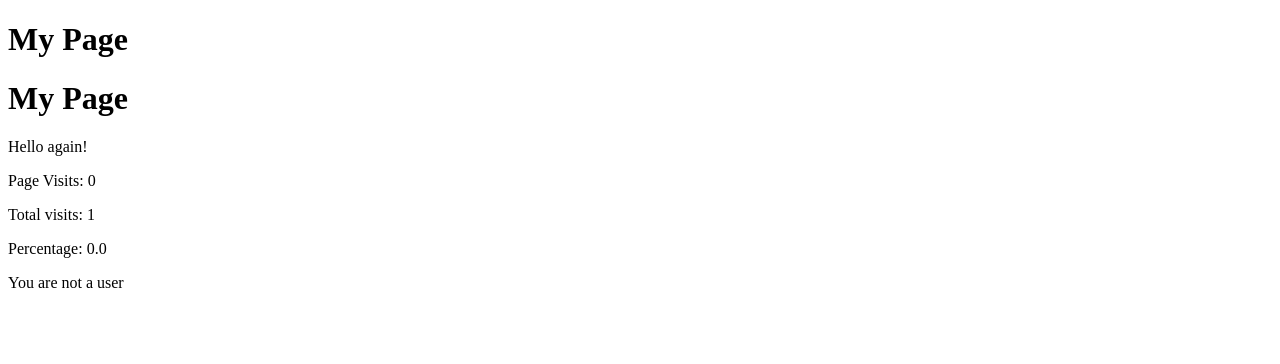
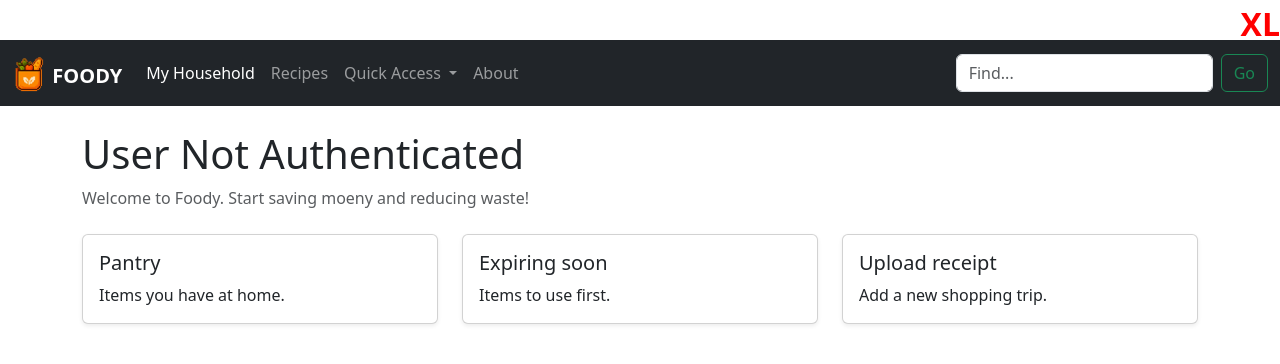
Before and after one commit to Louiskeville9/Django-Tutorial, a Django app: page /hello-world/ in a window 1280 px wide. Shown: the top 364 px of the page. Run offline with Django 5.2, Linux system fonts and the light colour scheme; tables that the repository leaves empty hold one stand-in row (values such as "Sample post"); some libraries are stand-ins or nearby versions.

Commit message:
Log in page and home page skeletons

```diff
--- a/requirements.txt
+++ b/requirements.txt
@@ -1 +1,3 @@
 Django>=5.0,<5.1
+python-decouple
+psycopg2-binary
--- a/src/Foody/urls.py
+++ b/src/Foody/urls.py
@@ -17,11 +17,12 @@ Including another URLconf
 from django.contrib import admin
 from django.urls import path
 
-from .views import home_page_view
+from .views import home_page_view, login_page_view, signup_page_view
 
 # Path appeneded to url, page view
 urlpatterns = [
-    path("", home_page_view), # Index page - path is ""
-    path("hello-world/", home_page_view),
+    path("", login_page_view, name="login"), # Index page - path is ""
+    path("signup/", signup_page_view, name="signup"),
+    path("hello-world/", home_page_view, name="home"),
     path("admin/", admin.site.urls),
 ]
--- a/src/Foody/views.py
+++ b/src/Foody/views.py
@@ -1,26 +1,63 @@
 import pathlib
-from django.shortcuts import render
+from django.shortcuts import render, redirect
 from django.http import HttpResponse
+from django.contrib.auth import authenticate, login
+from django.contrib.auth.models import User
 
 from visits.models import PageVisit # Import custom page visit module
 
 this_dir = pathlib.Path(__file__).resolve().parent  # Find (resolve) the parent directory
 
 def home_page_view(request, *args, **kwargs):
-    queryset = PageVisit.objects.all() # Get all objects
-    page_qs = PageVisit.objects.filter(path=request.path) # Filter for objects with path
+    #queryset = PageVisit.objects.all() # Get all objects
+    #page_qs = PageVisit.objects.filter(path=request.path) # Filter for objects with path
 
-    my_title = "My Page"
+    my_title = "Home"
     html_template = "home.html" # Set template
     my_context = {
         "page_title": my_title,
-        "page_visit_count": page_qs.count(), # Count all page visit rows that are in query set
-        "total_visit_count": queryset.count(),
-        "percent": (page_qs.count() * 100.0) / queryset.count(),
+        #"page_visit_count": page_qs.count(), # Count all page visit rows that are in query set
+        #"total_visit_count": queryset.count(),
+        #"percent": (page_qs.count() * 100.0) / queryset.count(),
     }
     path = request.path
-    PageVisit.objects.create(path = request.path) # Create a page visit
+    #PageVisit.objects.create(path = request.path) # Create a page visit
     return render(request, html_template, my_context)  # Return response to server
+
+def login_page_view(request, *args, **kwargs):
+    my_title = "Login Page"
+    my_context = {
+        "page_title": my_title
+    }
+    html_template = "login.html"
+
+    if request.method == "POST":
+        username = request.POST.get("username")
+        password = request.POST.get("password")
+
+        # checks the username and password against auth_user
+        user = authenticate(request, username=username, password=password)
+        if user is not None:
+            # starts the session, which is saved in django_session
+            login(request, user)
+            return redirect("/hello-world/")
+        my_context["error"] = "Wrong username or password."
+
+    return render(request, html_template, my_context)
+
+def signup_page_view(request, *args, **kwargs):
+    if request.method == "POST":
+        username = request.POST.get("username")
+        email = request.POST.get("email")
+        password = request.POST.get("password")
+
+        if User.objects.filter(username=username).exists():
+            return render(request, "login.html", {"page_title": "Login Page", "error": "That username is taken"})
+
+        user = User.objects.create_user(username=username, email=email, password=password)
+        login(request, user)
+        return redirect("/hello-world/")
+    return redirect("/")
 
 def about_page_view(request, *args, **kwargs):
     my_title = "My Page"
--- /dev/null
+++ b/src/static/myapp/css/styles.css
@@ -0,0 +1,73 @@
+body {
+  margin-top: 40px; /* This margin just makes the text easier to read. You can remove it if you want since it can mess with your other styles. */
+}
+
+body::before {
+  content: "XS";
+  color: red;
+  font-size: 2rem;
+  font-weight: bold;
+  position: fixed;
+  top: 0;
+  right: 0;
+}
+
+.logo {
+  height: 40px;
+  width: auto;
+}
+
+.brand-text {
+  position: relative;
+  top: 8px;
+}
+
+.navbar-dropdown {
+    --bs-dropdown-bg: #212529;               /* same as bg-dark */
+    --bs-dropdown-border-color: #212529;
+    --bs-dropdown-divider-bg: rgba(255, 255, 255, 0.15);
+    --bs-dropdown-link-color: rgba(255, 255, 255, 0.75);   /* same as the nav links */
+    --bs-dropdown-link-hover-color: #fff;                  /* same as nav link hover */
+    --bs-dropdown-link-hover-bg: rgba(255, 255, 255, 0.1);
+    --bs-dropdown-link-active-bg: #fc8902;
+    --bs-dropdown-link-active-color: #fff;
+
+}
+
+/* This box class is purely used for explaining how the bootstrap grid system works. */
+.box {
+  background-color: lightblue;
+  border: 1px solid blue;
+  min-height: 50px;
+  font-size: 2rem;
+}
+
+@media (min-width: 576px) {
+  body::before {
+    content: "SM";
+  }
+}
+
+@media (min-width: 768px) {
+  body::before {
+    content: "MD";
+  }
+}
+
+@media (min-width: 992px) {
+  body::before {
+    content: "LG";
+  }
+}
+
+@media (min-width: 1200px) {
+  body::before {
+    content: "XL";
+  }
+}
+
+@media (min-width: 1400px) {
+  body::before {
+    content: "XXL";
+  }
+}
--- a/src/templates/home.html
+++ b/src/templates/home.html
@@ -1,15 +1,107 @@
-{% extends 'base.html' %}
+<!DOCTYPE HTML>
+{% load static %}
+<html>
+    <head>
+        <meta charset="utf-8">
+        <meta name="viewport" content="width=device-width, initial-scale=1">
+        <title>{% block head_title %}
+                Log In
+                {% endblock head_title %}
+        </title>
+        <link href="https://cdn.jsdelivr.net/npm/bootstrap@5.3.8/dist/css/bootstrap.min.css" rel="stylesheet" integrity="sha384-sRIl4kxILFvY47J16cr9ZwB07vP4J8+LH7qKQnuqkuIAvNWLzeN8tE5YBujZqJLB" crossorigin="anonymous">
+        <link rel="stylesheet" href="{% static 'myapp/css/styles.css' %}">
+    </head>
 
-{% block head_title %}{{ page_title }} - {{ block.super }}{% endblock head_title %}
+    <body>
+        <div id="HomeHeader">
+            <nav class="navbar navbar-expand-lg navbar-dark bg-dark">
+                <div class="container-fluid">
+                        <a class="navbar-brand d-flex allign-items-center gap-2" href="#">
+                            <img class="logo" src="{% static 'images/foody-pixel-grocery-bag-bg.png' %}" alt="Foody Logo">
+                            <b class="brand-text">FOODY</b>
+                        </a>
+                        <button class="navbar-toggler" type="button" data-bs-toggle="collapse" data-bs-target="#navbarSupportedContent" aria-controls="navbarSupportedContent" aria-expanded="false" aria-label="Toggle navigation">
+                        <span class="navbar-toggler-icon"></span>
+                        </button>
+                        <div class="collapse navbar-collapse" id="navbarSupportedContent">
+                            <ul class="navbar-nav me-auto mb-2 mb-lg-0">
+                                <li class="nav-item">
+                                <a class="nav-link active" aria-current="page" href="#">My Household</a>
+                                </li>
+                                <li class="nav-item">
+                                <a class="nav-link" href="#">Recipes</a>
+                                </li>
+                                <li class="nav-item dropdown">
+                                <a class="nav-link dropdown-toggle" href="#" role="button" data-bs-toggle="dropdown" aria-expanded="false">
+                                    Quick Access
+                                </a>
+                                <ul class="dropdown-menu dropdown-menu-dark navbar-dropdown">
+                                    <li><a class="dropdown-item" href="#">View Pantry</a></li>
+                                    <li><a class="dropdown-item" href="#">Scan Receipt</a></li>
+                                    <li><a class="dropdown-item" href="#">Shopping list</a></li>
+                                    <li><hr class="dropdown-divider"></li>
+                                    <li><a class="dropdown-item" href="#">Settings</a></li>
+                                </ul>
+                                </li>
+                                <li class="nav-item">
+                                <a class="nav-link" aria-disabled="true">About</a>
+                                </li>
+                            </ul>
+                            <form class="d-flex" role="search">
+                                <input class="form-control me-2" type="search" placeholder="Find..." aria-label="Search"/>
+                                <button class="btn btn-outline-success" type="submit">Go</button>
+                            </form>
+                        </div>
+                    </div>
+                </nav>
+        </div>
 
-{% block content %}
-<h1>{{ page_title }}</h1>
-<p>Hello again!</p>
+        <main class="container py-4">
+            <!-- Page heading -->
+            <div class="row mb-4">
+                <div class="col">
+                    {% if user.is_authenticated %}
+                    <h1 class="h3 mb-1">Welcome {{ user.username }}</h1>
+                    {% else %}
+                    <h1 class="h3-mb-1">User Not Authenticated</h1>
+                    {% endif %}
+                    <p class="text-muted mb-0">Welcome to Foody. Start saving moeny and reducing waste!</p>
+                </div>
+            </div>
 
-<p>Page Visits: {{ page_visit_count }}</p>
-<p>Total visits: {{ total_visit_count }}</p>
-<p>Percentage: {{ percent }}</p>
+            <!-- Content blocks -->
+            <div class="row g-4">
+                <div class="col-12 col-md-6 col-lg-4">
+                    <div class="card h-100 shadow-sm">
+                        <div class="card-body">
+                            <h2 class="h5 card-title">Pantry</h2>
+                            <p class="card-text">Items you have at home.</p>
+                        </div>
+                    </div>
+                </div>
 
-{% include 'snippets/welcome-user-msg.html' %}
+            <div class="col-12 col-md-6 col-lg-4">
+                <div class="card h-100 shadow-sm">
+                    <div class="card-body">
+                        <h2 class="h5 card-title">Expiring soon</h2>
+                        <p class="card-text">Items to use first.</p>
+                    </div>
+                </div>
+            </div>
 
-{% endblock content %}
+            <div class="col-12 col-md-6 col-lg-4">
+                <div class="card h-100 shadow-sm">
+                    <div class="card-body">
+                        <h2 class="h5 card-title">Upload receipt</h2>
+                        <p class="card-text">Add a new shopping trip.</p>
+                    </div>
+                </div>
+            </div>
+
+            </div>
+        </main>
+
+        <script src="https://cdn.jsdelivr.net/npm/bootstrap@5.3.8/dist/js/bootstrap.bundle.min.js" integrity="sha384-FKyoEForCGlyvwx9Hj09JcYn3nv7wiPVlz7YYwJrWVcXK/BmnVDxM+D2scQbITxI" crossorigin="anonymous"></script>
+
+    </body>
+</html>
```
Also changed, not shown: src/Foody/settings.py (+11 -4 lines), src/templates/login.html (added, +82 -0 lines), src/static/Images/foody-pixel-grocery-bag-bg.png (added), src/static/Images/foody-pixel-grocery-bag.png (added).
